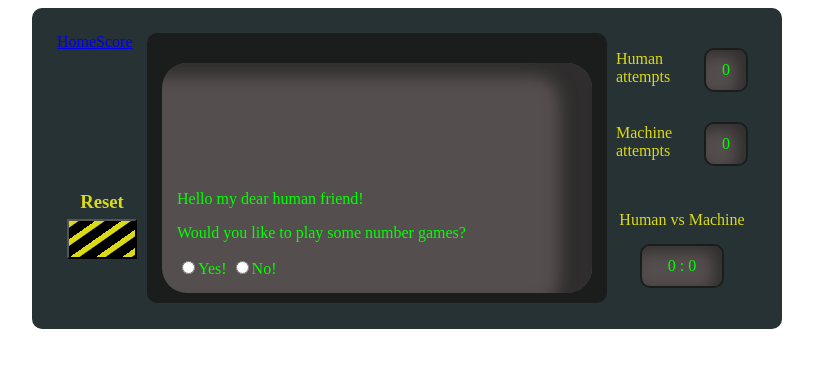
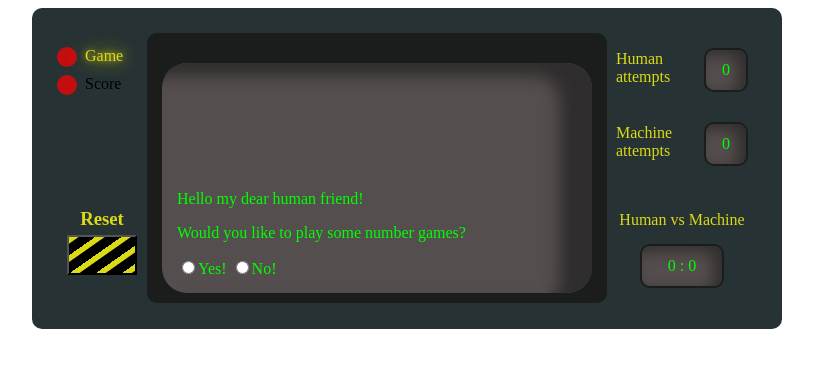
Before and after one commit to Manuletti/guessing-game, a Vue app: page / in a window 1280 px wide. Shown: the top 368 px of the page, without its empty margins (233-1046 px from the left). Built offline with nearby package versions, Linux system fonts and the light colour scheme.

Commit message:
switchers-style

```diff
--- a/package.json
+++ b/package.json
@@ -11,6 +11,7 @@
   },
   "dependencies": {
     "express": "^4.18.1",
+    "nodemon": "^2.0.19",
     "pinia": "^2.0.13",
     "vue": "^3.2.37",
     "vue-router": "^4.0.15"
--- a/src/App.vue
+++ b/src/App.vue
@@ -12,6 +12,10 @@ function reset() {
   attempts.reset()
 }
 
+const isActive = ref(true)
+const isOn = ref('switcher-on')
+
+
 </script>
 
 <template>
@@ -19,8 +23,13 @@ function reset() {
 
   <div class="computer-body">
     <div class="config-left">
-      <router-link to='/'>Home</router-link>
-      <router-link to="/score">Score</router-link>
+      <nav class="root-switcher">
+        <router-link id="switcher" class="switcher" to='/' @click="changeSwitherStyle()"></router-link>
+        <label class="switcher-on" for="switcher">Game</label>
+        <!-- switcher style is not finised -->
+        <router-link id="switcher" class="switcher" to="/score"></router-link>
+        <label class="" for="switcher">Score</label>
+      </nav>
       <h3 id="reset-label">Reset</h3>
       <button id="reset-btn" @click="reset()"></button>
     </div>
@@ -42,7 +51,7 @@ function reset() {
 </main>
 </template>
 
-<style>
+<style scoped>
 main {
   display: flex;
 
@@ -62,13 +71,13 @@ main {
 }
 #reset-label {
   position: relative;
-  top: 45%;
+  top: 35%;
   text-align: center;
   color: rgb(218, 218, 22);
 }
 #reset-btn {
   position: relative;
-  top: 40%;
+  top: 30%;
   width: 70px;
   height: 40px;
   background: repeating-linear-gradient(
@@ -161,6 +170,38 @@ main {
   color:cornsilk;
 }
 
+.root-switcher {
+  display: flex;
+  flex-direction: row;
+  flex-wrap: wrap;
+  gap: 0.5em;
+  margin-top: 15%;
+}
+
+.switcher {
+  background-color: rgba(255, 0, 0, 0.726);
+  width: 20px;
+  height: 20px;
+  border-radius: 50%;
+  border-style: solid;
+  border: 2px;
+  border-color: black;
+}
+
+.switcher-off {
+  color: rgb(218, 218, 22);
+
+}
+
+.switcher-on {
+  color: rgb(218, 218, 22);
+  text-shadow:
+    0 0 7px rgb(218, 218, 22),
+    0 0 21px rgb(218, 218, 22),
+    0 0 102px #0fa,
+    0 0 151px #0fa;
+}
+
 @media (max-width: 570px) {
   .computer-body {
     height: fit-content;
```
Also changed, not shown: src/views/ScoreView.vue (line endings or trailing spaces), 1 other file (tests, documents, lock files or other folders).
